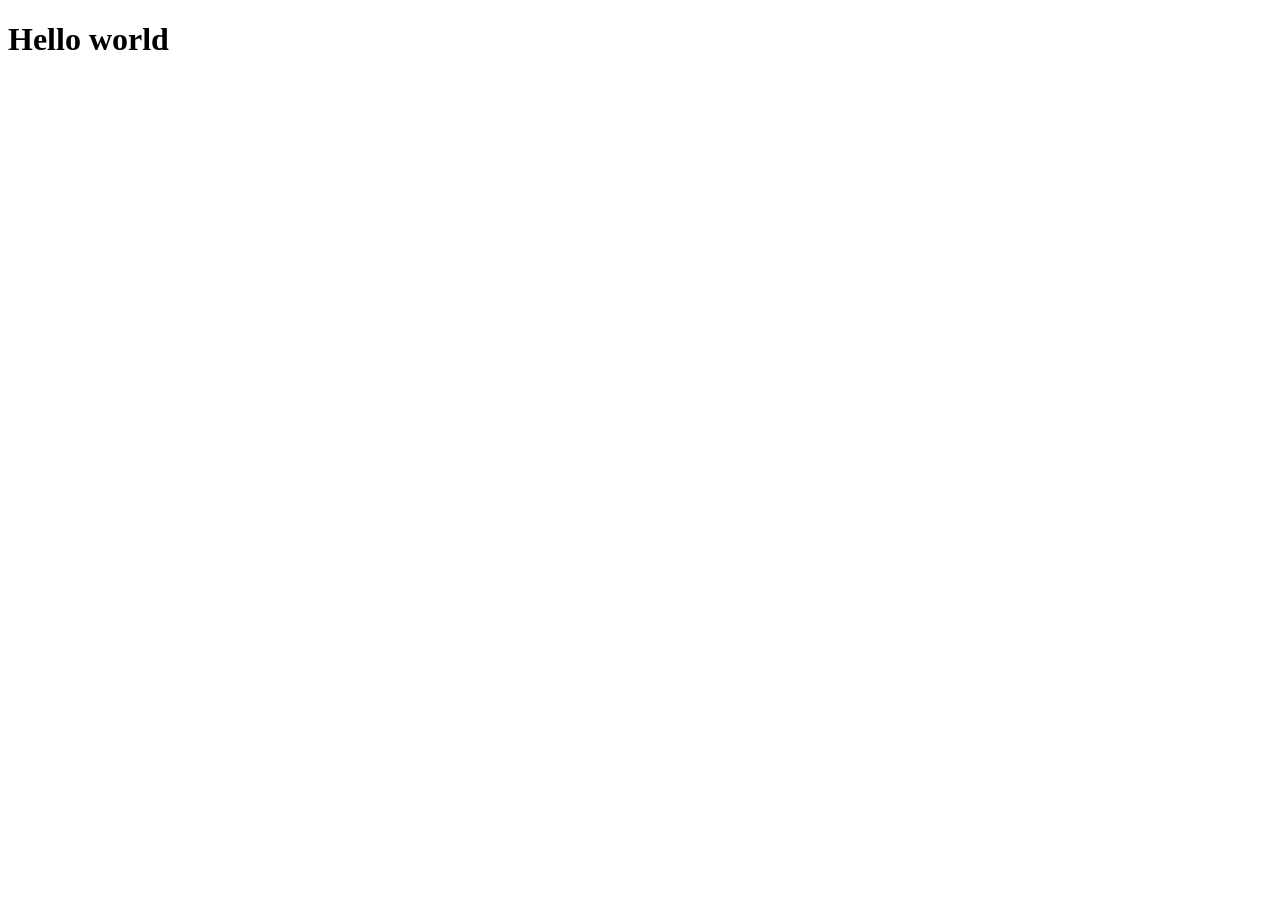
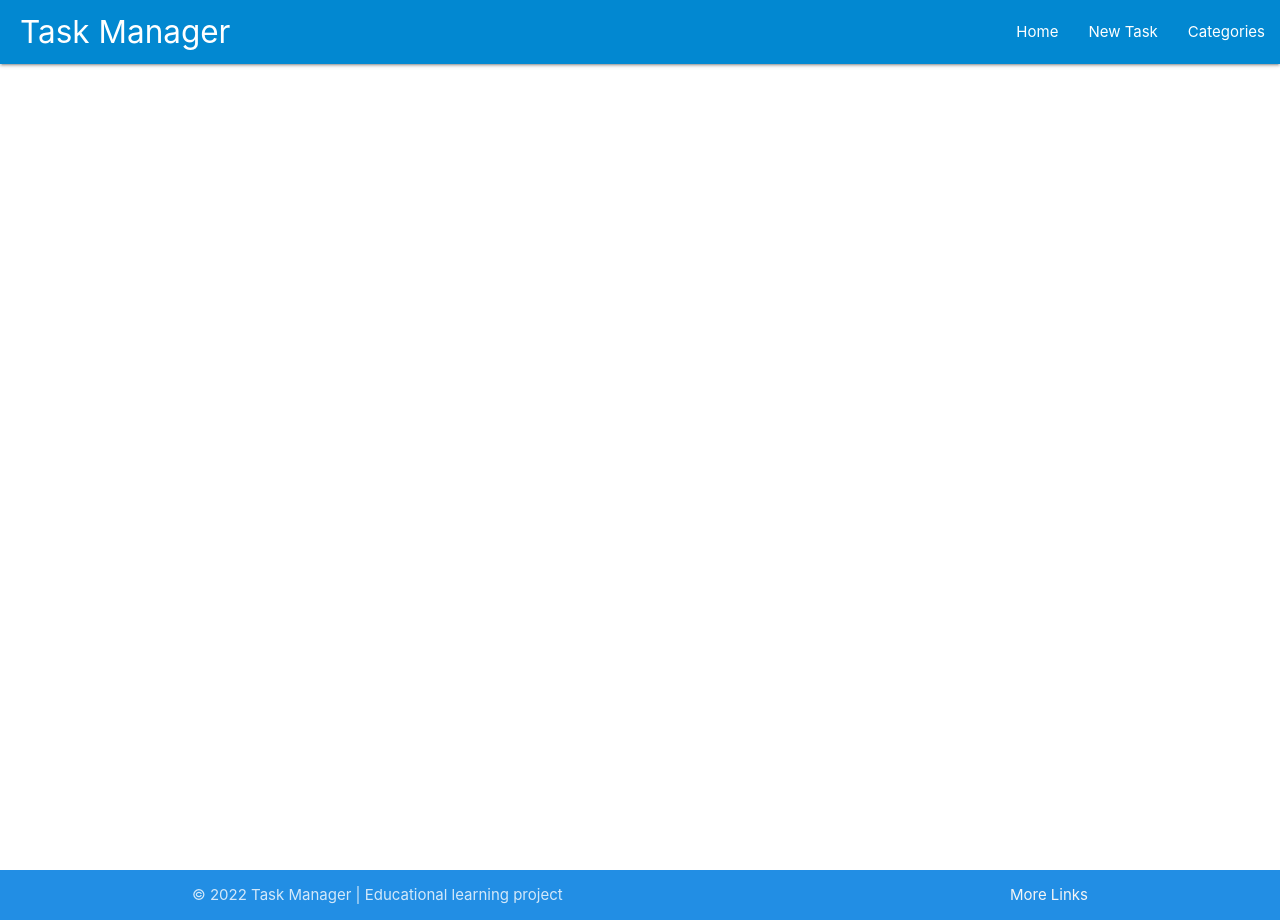
Before and after one commit to JHodgkins/flask-sqlalchemy-task-manager, a Flask app: page / in a window 1280 px wide. Before the commit the page is almost empty. Run offline with Flask 2, Linux system fonts and the light colour scheme; some libraries are stand-ins or nearby versions.

Commit message:
materialize files scripts and classes added to base files

```diff
--- /dev/null
+++ b/taskmanager/static/css/style.css
@@ -0,0 +1,20 @@
+/* Forces footer to stick to the bottom of the page */
+body {
+    display: flex;
+    min-height: 100vh;
+    flex-direction: column;
+  }
+
+  main {
+    flex: 1 0 auto;
+  }
+
+  /* logo */
+  nav .brand-logo {
+    padding-left: 20px;
+  }
+
+  /* footer */
+  .page-footer {
+    padding-top: 0;
+  }
--- /dev/null
+++ b/taskmanager/static/js/script.js
@@ -0,0 +1,5 @@
+// Navbar initialization
+document.addEventListener('DOMContentLoaded', function() {
+    let sidenav = document.querySelectorAll('.sidenav');
+    M.Sidenav.init(sidenav);
+  });
--- a/taskmanager/templates/base.html
+++ b/taskmanager/templates/base.html
@@ -4,9 +4,53 @@
     <meta charset="UTF-8">
     <meta http-equiv="X-UA-Compatible" content="IE=edge">
     <meta name="viewport" content="width=device-width, initial-scale=1.0">
+    <!-- Compiled and minified materalize CSS -->
+    <link rel="stylesheet" href="https://cdnjs.cloudflare.com/ajax/libs/materialize/1.0.0/css/materialize.min.css" >
+    <!-- font awesome cdn -->
+    <link rel="stylesheet" href="https://cdnjs.cloudflare.com/ajax/libs/font-awesome/6.1.1/css/all.min.css" type="text/css">
+    <link rel="stylesheet" href="{{ url_for('static', filename='css/style.css') }}" type="text/css">
     <title>Task Manager</title>
 </head>
 <body>
-    <h1>Hello world</h1>
+    <header>
+        <nav class="light-blue darken-2">
+            <div class="nav-wrapper">
+            <a href="{{ url_for('home') }}" class="brand-logo ">Task Manager</a>
+            <a href="" data-target="mobile-demo" class="sidenav-trigger"><i class="fas fa-bars">menu</i></a>
+            <ul class="right hide-on-med-and-down">
+                <li><a href="{{ url_for('home') }}">Home</a></li>
+                <li><a href="">New Task</a></li>
+                <li><a href="">Categories</a></li>
+            </ul>
+            </div>
+        </nav>
+
+        <ul class="sidenav" id="mobile-demo">
+            <li><a href="{{ url_for('home') }}">Home</a></li>
+            <li><a href="">New Task</a></li>
+            <li><a href="">Categories</a></li>
+        </ul>
+    </header>
+
+    <main class="container">
+        {% block content %}
+
+        {% endblock content %}
+    </main>
+
+    <footer class="page-footer blue darken-8">
+          <div class="footer-copyright">
+            <div class="container">
+            &copy; 2022 Task Manager | Educational learning project
+            <a class="grey-text text-lighten-4 right" href="">More Links</a>
+            </div>
+          </div>
+        </footer>
+
+
+    <!-- Compiled and minified JavaScript -->
+    <script src="https://cdnjs.cloudflare.com/ajax/libs/materialize/1.0.0/js/materialize.min.js"></script>
+    <!-- custom script file -->
+    <script src="{{ url_for('static', filename='js/script.js') }}"></script>
 </body>
 </html>
```
